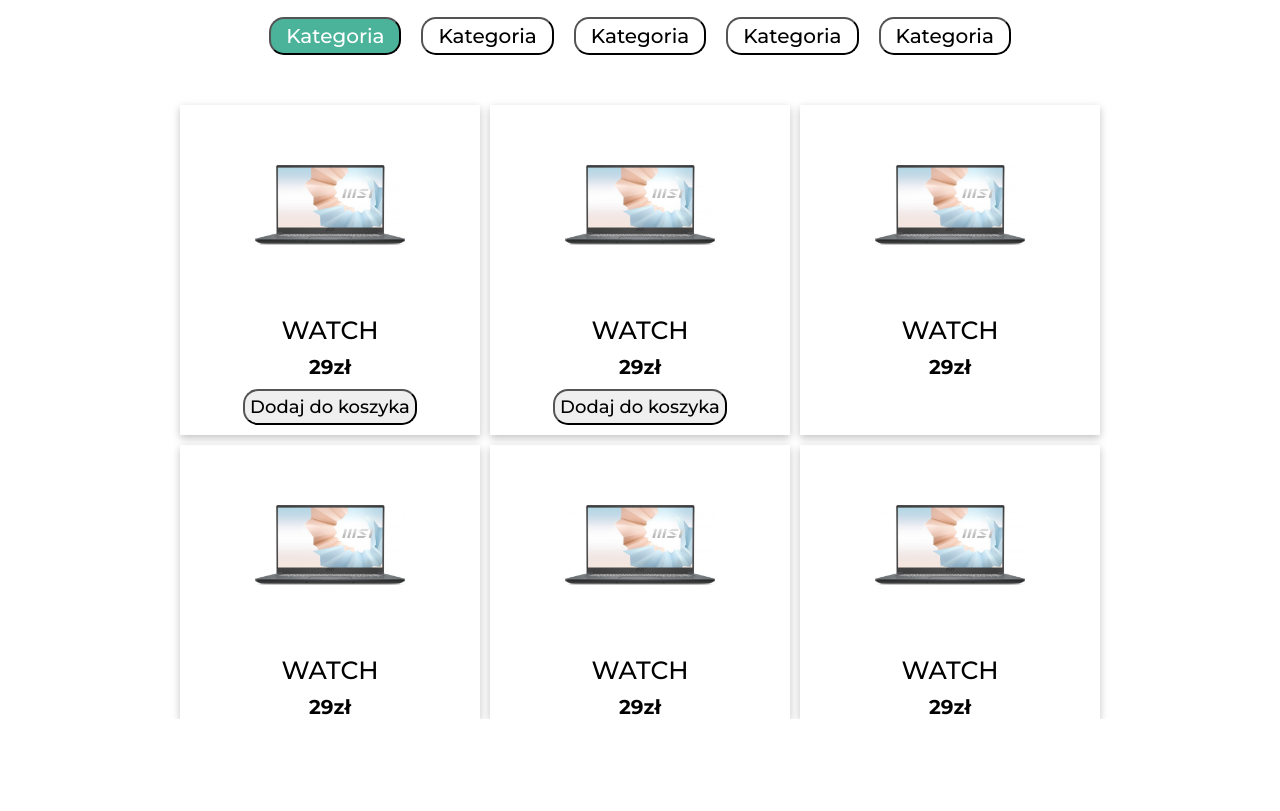
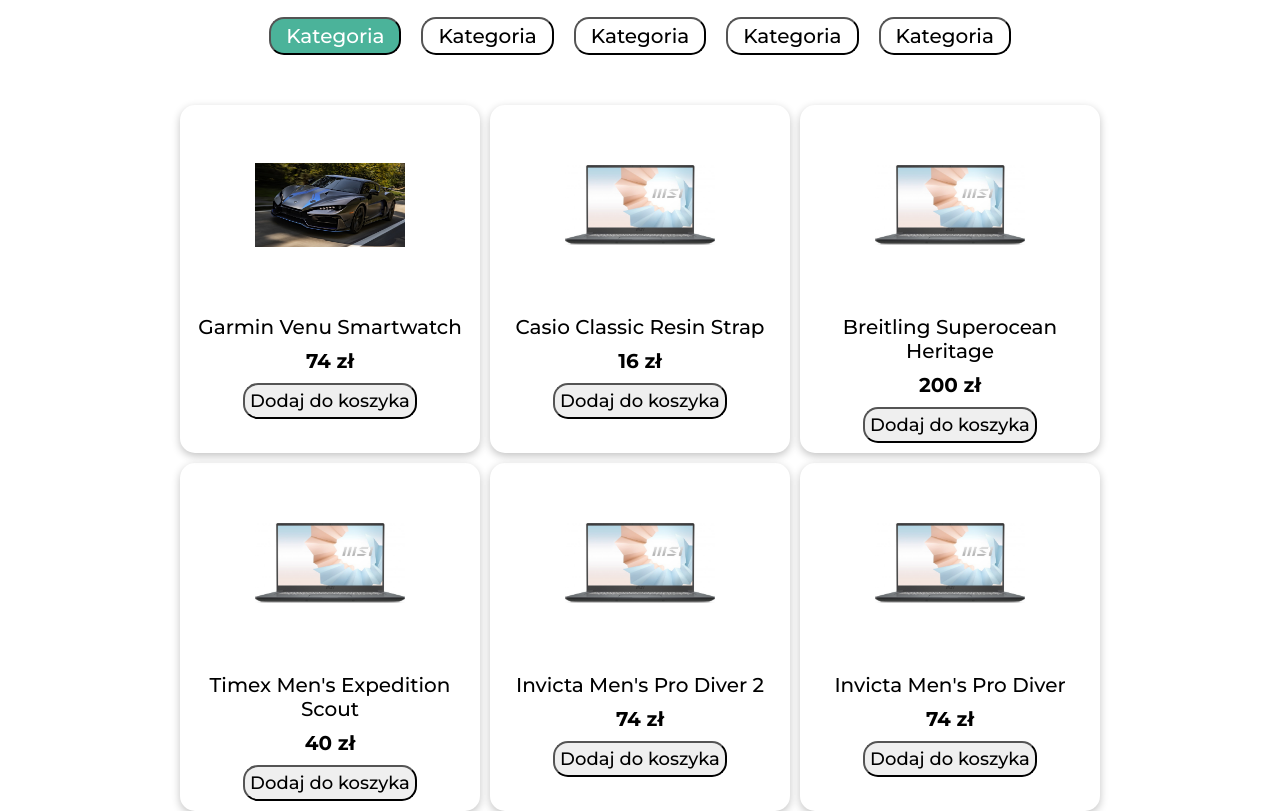
Before and after one commit to Titter00/shop-project, a website built with Parcel: page index.html in a window 1280 px wide. Shown: the part 177-988 px from the top of the page. Before the commit the page ends 896 px from the top, so only its background shows below. Built offline with nearby package versions, Linux system fonts and the light colour scheme.

Commit message:
displaying data using js

```diff
--- a/index.html
+++ b/index.html
@@ -40,7 +40,7 @@
       </div>
 
       <section class="products">
-        <div class="product">
+        <!-- <div class="product">
           <img src="./images/laptop.jpg" alt="Watch image" />
           <span class="product__name">WATCH</span>
           <span class="product__price">29zł</span>
@@ -75,7 +75,7 @@
           <img src="./images/laptop.jpg" alt="Watch image" />
           <span class="product__name">WATCH</span>
           <span class="product__price">29zł</span>
-        </div>
+        </div> -->
       </section>
     </main>
   </body>
--- a/src/js/script.js
+++ b/src/js/script.js
@@ -7,38 +7,59 @@
     cat: "Dress",
   },
   {
-    id: 11,
+    id: 2,
     name: "Invicta Men's Pro Diver 2",
-    img: "https://m.media-amazon.com/images/I/71e04Q53xlL._AC_UY879_.jpg",
+    img: "./images/laptop.jpg",
     price: 74,
     cat: "Dress",
   },
   {
-    id: 2,
+    id: 3,
     name: "Timex Men's Expedition Scout ",
-    img: "https://m.media-amazon.com/images/I/91WvnZ1g40L._AC_UY879_.jpg",
+    img: "./images/laptop.jpg",
     price: 40,
     cat: "Sport",
   },
   {
-    id: 3,
+    id: 4,
     name: "Breitling Superocean Heritage",
-    img: "https://m.media-amazon.com/images/I/61hGDiWBU8L._AC_UY879_.jpg",
+    img: "./images/laptop.jpg",
     price: 200,
     cat: "Luxury",
   },
   {
-    id: 4,
+    id: 5,
     name: "Casio Classic Resin Strap ",
-    img: "https://m.media-amazon.com/images/I/51Nk5SEBARL._AC_UY879_.jpg",
+    img: "./images/laptop.jpg",
     price: 16,
     cat: "Sport",
   },
   {
-    id: 5,
+    id: 6,
     name: "Garmin Venu Smartwatch ",
-    img: "https://m.media-amazon.com/images/I/51kyjYuOZhL._AC_SL1000_.jpg",
+    img: "./images/R.jpg",
     price: 74,
     cat: "Casual",
   },
 ];
+
+const productContainer = document.querySelector(".products");
+
+const displayItems = (items) => {
+  items.forEach((item) => {
+    const html = `
+    <div class="product">
+          <img class="product__img" src="${item.img}" alt="Watch image" />
+          <span class="product__name">${item.name}</span>
+          <span class="product__price">${item.price} zł</span>
+          <div class="product__button">
+            <button class="add-to-basket">Dodaj do koszyka</button>
+          </div>
+        </div>
+    `;
+
+    productContainer.insertAdjacentHTML("afterbegin", html);
+  });
+};
+
+displayItems(data);
--- a/src/sass/main.scss
+++ b/src/sass/main.scss
@@ -148,7 +148,7 @@
 .product {
   width: 300px;
   display: flex;
-
+  border-radius: 15px;
   flex-direction: column;
   gap: 1rem;
   align-items: center;
@@ -157,7 +157,8 @@
   transition: transform 0.3s;
 
   &__name {
-    font-size: 2.5rem;
+    font-size: 2rem;
+    text-align: center;
   }
 
   &__price {
@@ -172,7 +173,7 @@
     margin-bottom: 1rem;
   }
 }
-.product img {
+.product__img {
   width: 15rem;
   height: 20rem;
   object-fit: contain;
```
Also changed, not shown: images/R.jpg (added), src/js/laptop.jpg (added).
